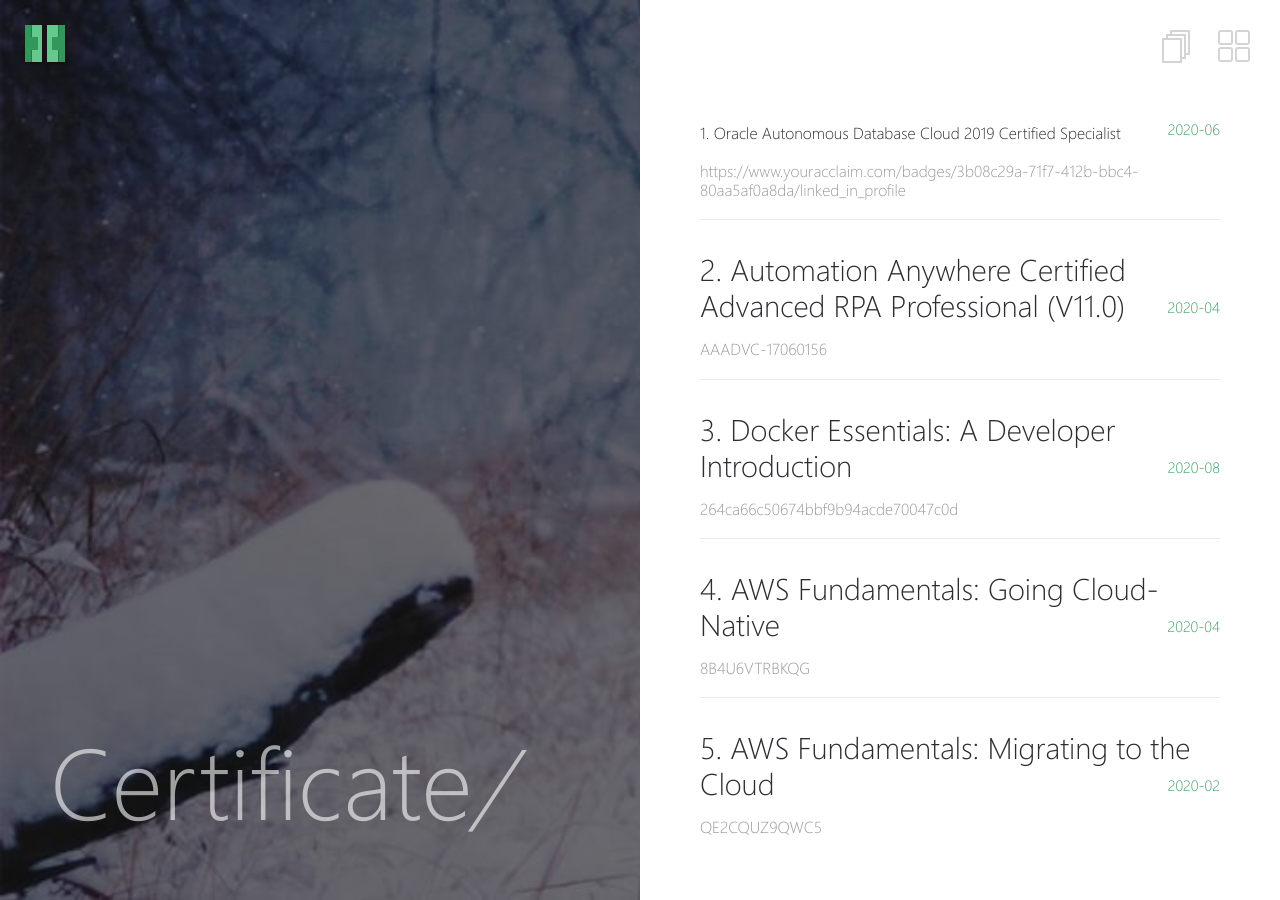
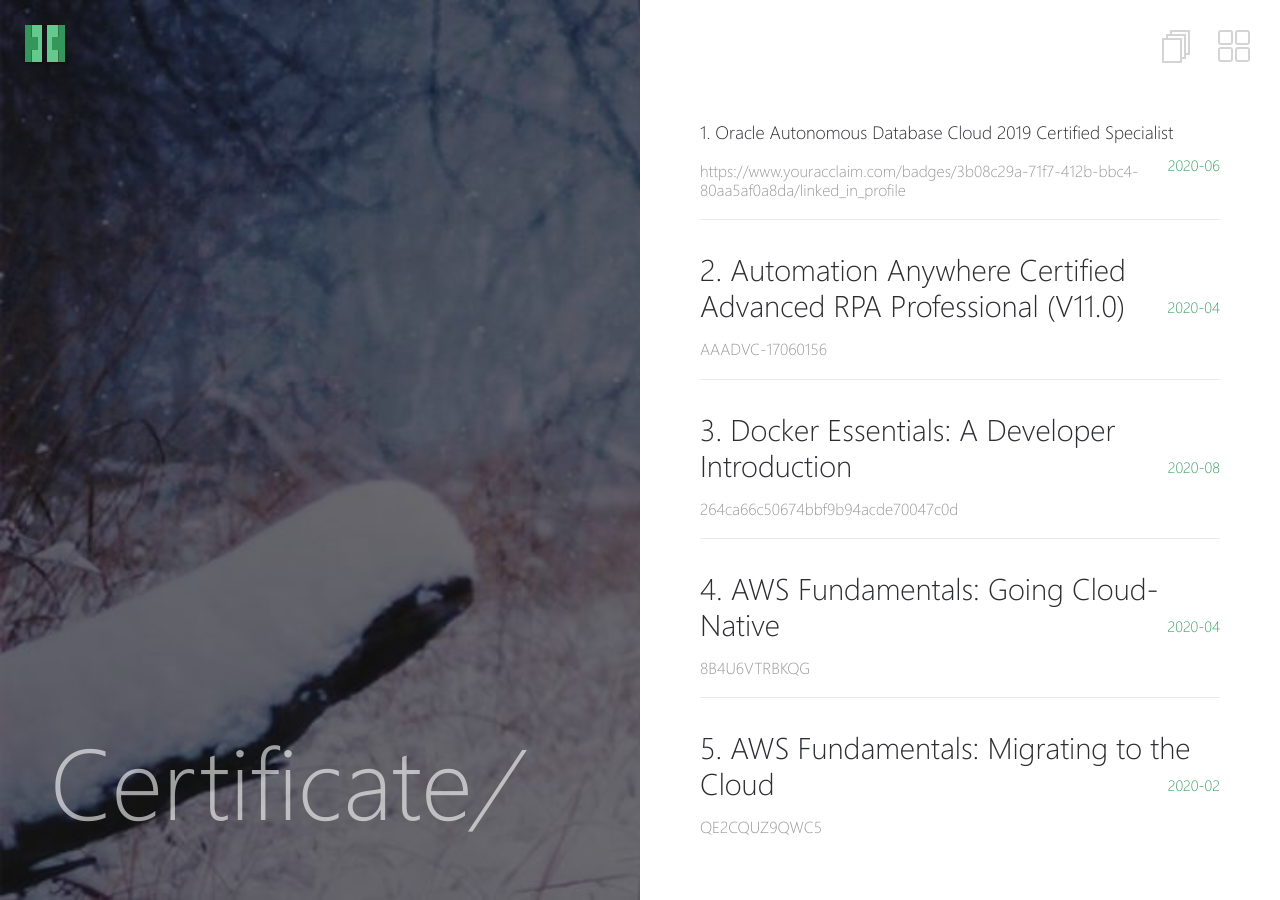
Before and after one commit to NilayanBose/NilayanBose.github.io, a Jekyll site: the page built from _pages/posts.md, in a window 1280 px wide. Built offline with Jekyll 4.4.1, drawn with Linux system fonts in a browser that asks for light colours.

Commit message:
Update post-list.html

```diff
--- a/_layouts/post-list.html
+++ b/_layouts/post-list.html
@@ -25,7 +25,7 @@ layout: compress
         <li>
           <h2>
             <a href="https://www.youracclaim.com/badges/3b08c29a-71f7-412b-bbc4-80aa5af0a8da/linked_in">
-              <span style="font-size:medium;">1. Oracle Autonomous Database Cloud 2019 Certified Specialist</span>
+              <span style="font-size:large;">1. Oracle Autonomous Database Cloud 2019 Certified Specialist</span>
             </a>
             <span class="date">{{ "2020-06" | date: '%b %Y' }}</span>
           </h2>
```
